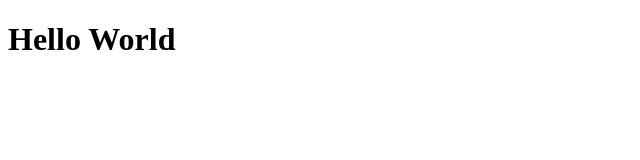
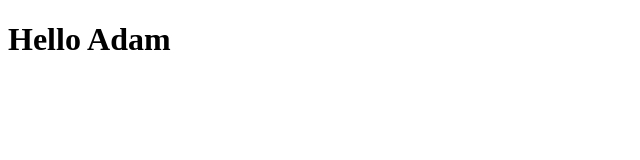
Before and after one commit to adamhash/helloworld, a plain HTML site: page index.html in a window 1280 px wide. Shown: the full height of the page, 0-640 px from the left. Drawn offline with Linux system fonts and the light colour scheme.

Commit message:
Changed title

```diff
--- a/index.html
+++ b/index.html
@@ -7,6 +7,6 @@
     <title>Document</title>
 </head>
 <body>
-    <h1>Hello World</h1>
+    <h1>Hello Adam</h1>
 </body>
 </html>
```
